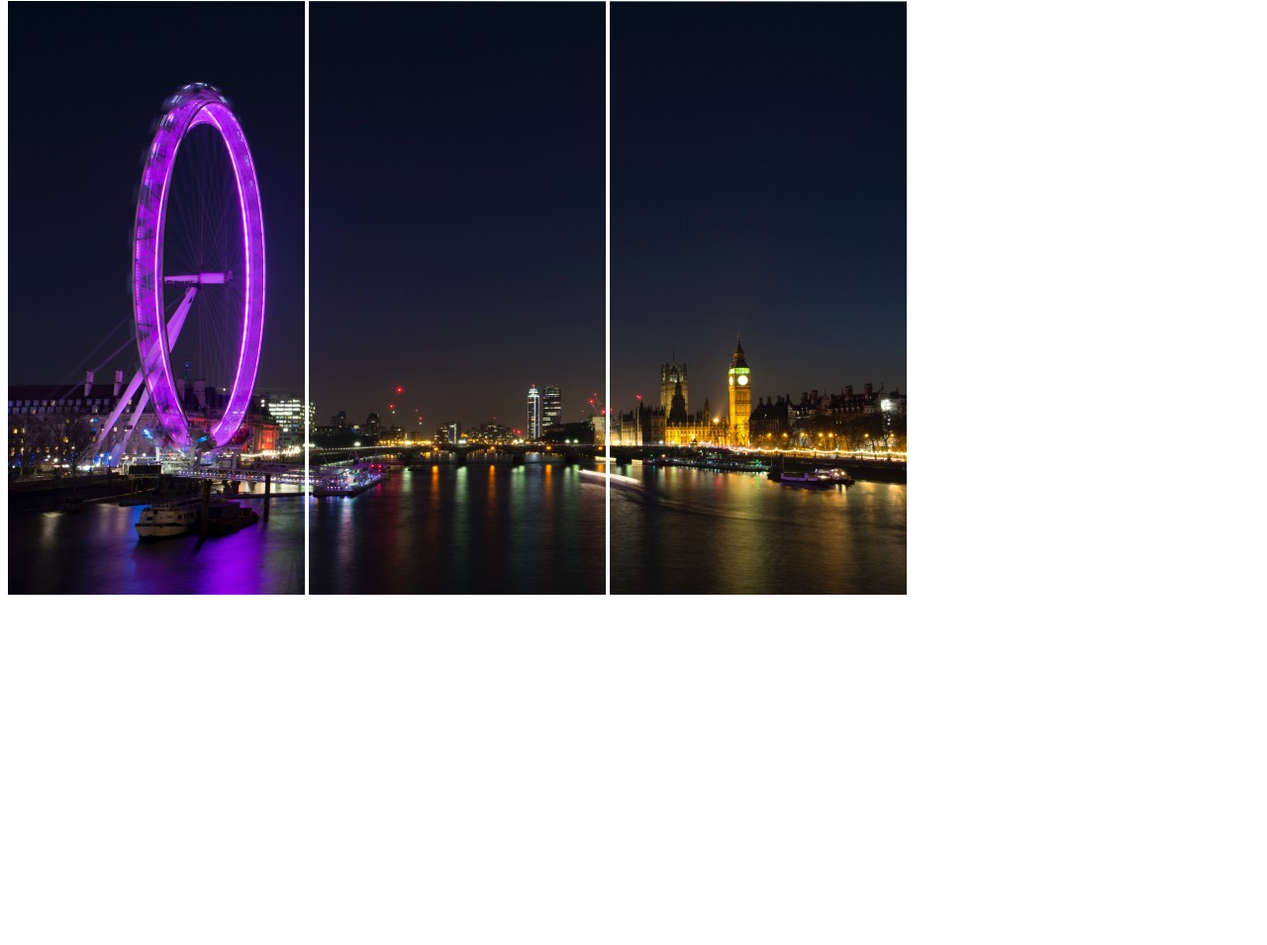
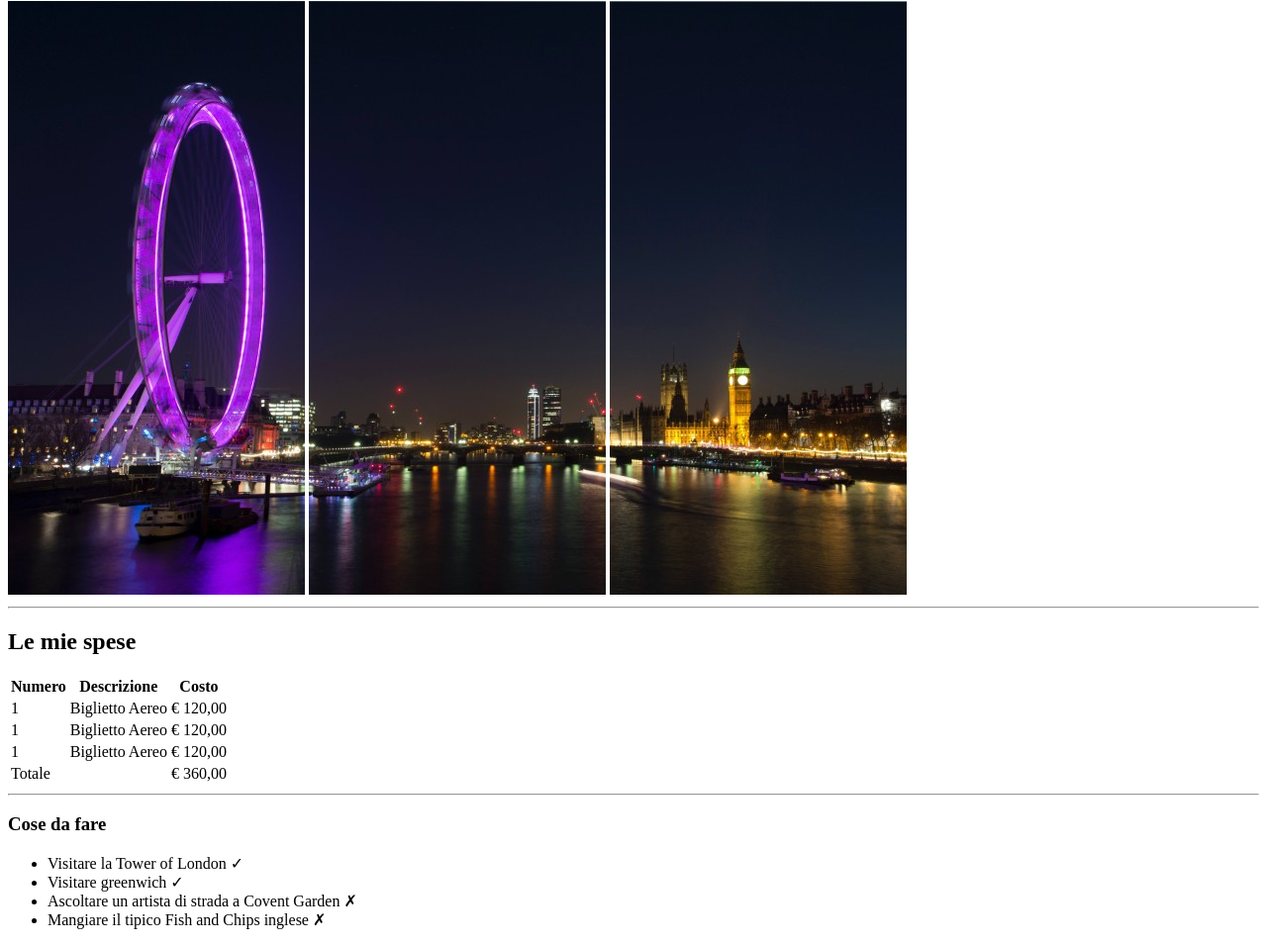
Before and after one commit to Benedetta-Barbone/html-london-trip, a plain HTML site: page index.html in a window 1280 px wide. Shown: the part 79-1034 px from the top of the page at 99% size. Before the commit the page ends 800 px from the top, so only its background shows below. Drawn offline with Linux system fonts and the light colour scheme.

Commit message:
table, ul

```diff
--- a/index.html
+++ b/index.html
@@ -11,8 +11,54 @@
         <img src="./img/pexels-bill-emrich-230794-0.jpg" alt="panorama">
         <img src="./img/pexels-bill-emrich-230794-1.jpg" alt="panorama">
         <img src="./img/pexels-bill-emrich-230794-2.jpg" alt="panorama">
+        <hr>
     </header>
     <main>
+        <section>
+            <h2>Le mie spese</h2>
+            <table>
+                <thead>
+                    <tr>
+                        <th>Numero</th>
+                        <th>Descrizione</th>
+                        <th>Costo</th>
+                    </tr>
+                </thead>
+                <tbody>
+                    <tr>
+                        <td>1</td>
+                        <td>Biglietto Aereo</td>
+                        <td>€ 120,00</td>
+                    </tr>
+                    <tr>
+                        <td>1</td>
+                        <td>Biglietto Aereo</td>
+                        <td>€ 120,00</td>
+                    </tr>
+                    <tr>
+                        <td>1</td>
+                        <td>Biglietto Aereo</td>
+                        <td>€ 120,00</td>
+                    </tr>
+                </tbody>
+                <tfoot>
+                    <tr>
+                        <td colspan="2">Totale</td>
+                        <td>€ 360,00</td>
+                    </tr>
+                </tfoot>
+            </table>
+            <hr>
+        </section>
+        <section>
+            <h3>Cose da fare</h3>
+            <ul>
+                <li>Visitare la Tower of London &#10003;</li>
+                <li>Visitare greenwich &#10003;</li>
+                <li>Ascoltare un artista di strada a Covent Garden &#10007;</li>
+                <li>Mangiare il tipico Fish and Chips inglese &#10007;</li>
+            </ul>
+        </section>
     </main>
 
 </body>
```
